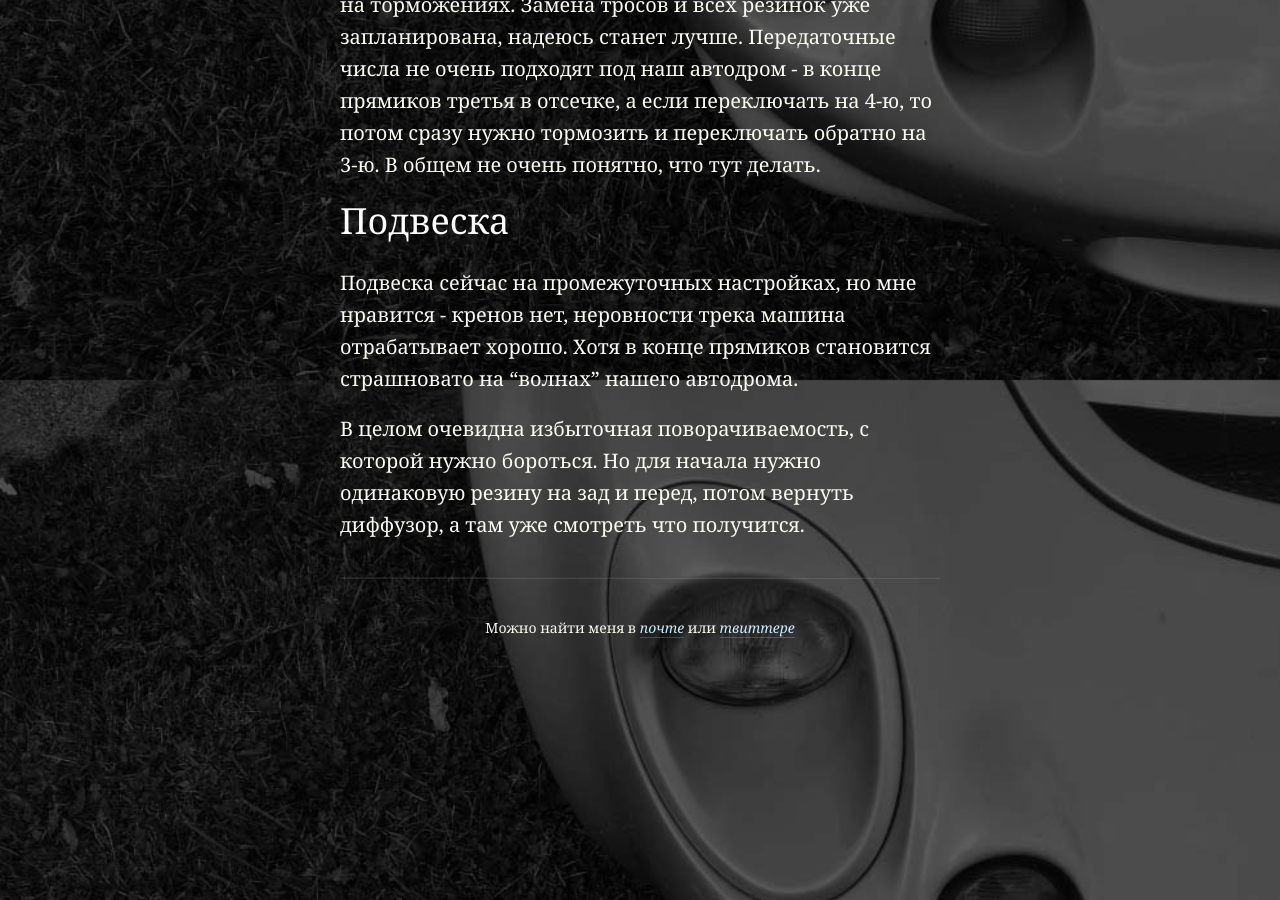
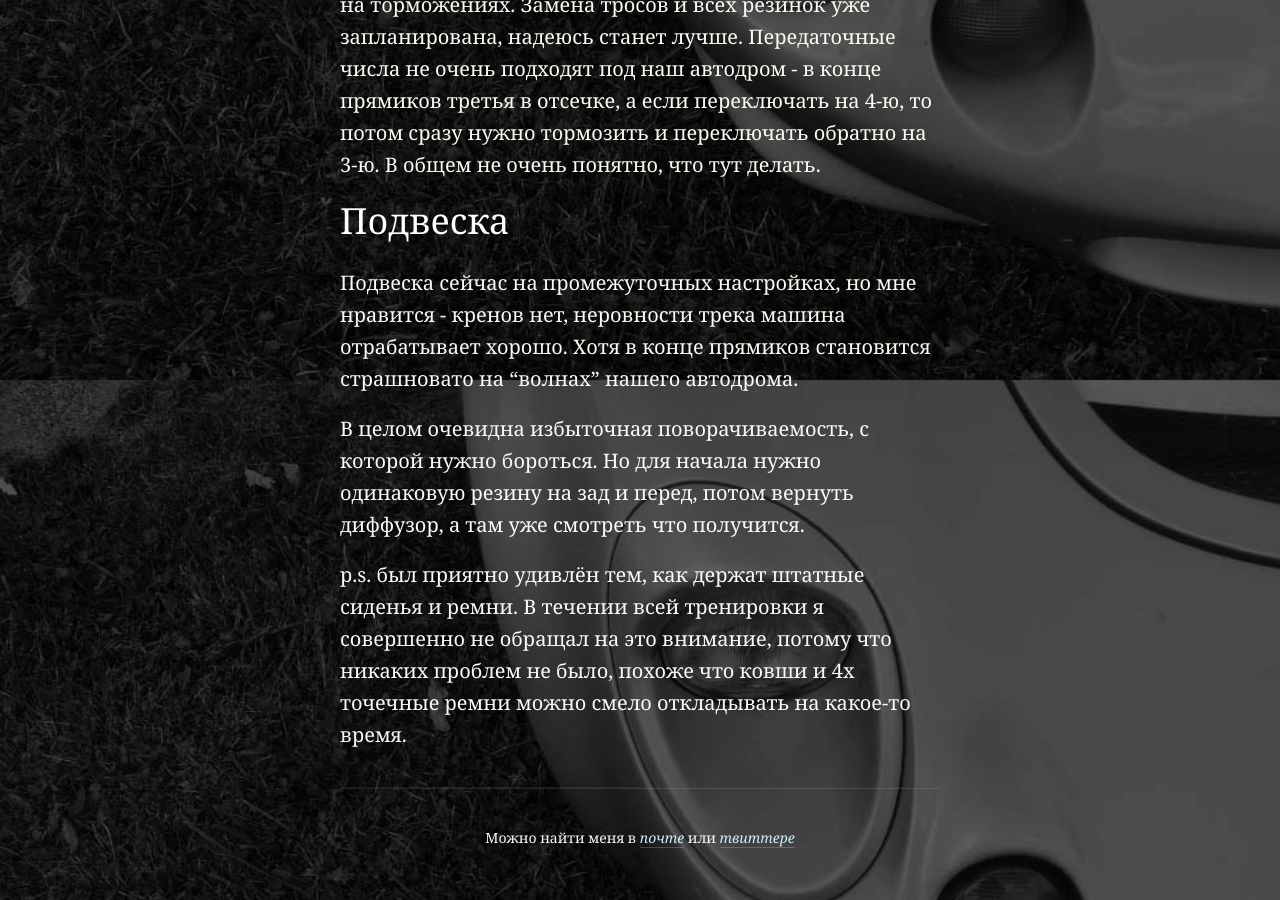
Before and after one commit to myelise/myelise.github.io, a Jekyll site: the page built from _posts/2014-10-02-first-track-day.md, in a window 1280 px wide and 900 px high, scrolled down 2320 px. Built offline with Jekyll 4.4.1, drawn with Linux system fonts in a browser that asks for light colours; nearby versions of some CDN libraries; comment, search, counter and statistics services are not loaded.

Commit message:
fix - p.s.

```diff
--- a/_posts/2014-10-02-first-track-day.md
+++ b/_posts/2014-10-02-first-track-day.md
@@ -31,3 +31,5 @@ description:
 Подвеска сейчас на промежуточных настройках, но мне нравится - кренов нет, неровности трека машина отрабатывает хорошо. Хотя в конце прямиков становится страшновато на "волнах" нашего автодрома.
 
 В целом очевидна избыточная поворачиваемость, с которой нужно бороться. Но для начала нужно одинаковую резину на зад и перед, потом вернуть диффузор, а там уже смотреть что получится.
+
+p.s. был приятно удивлён тем, как держат штатные сиденья и ремни. В течении всей тренировки я совершенно не обращал на это внимание, потому что никаких проблем не было, похоже что ковши и 4х точечные ремни можно смело откладывать на какое-то время.
```
